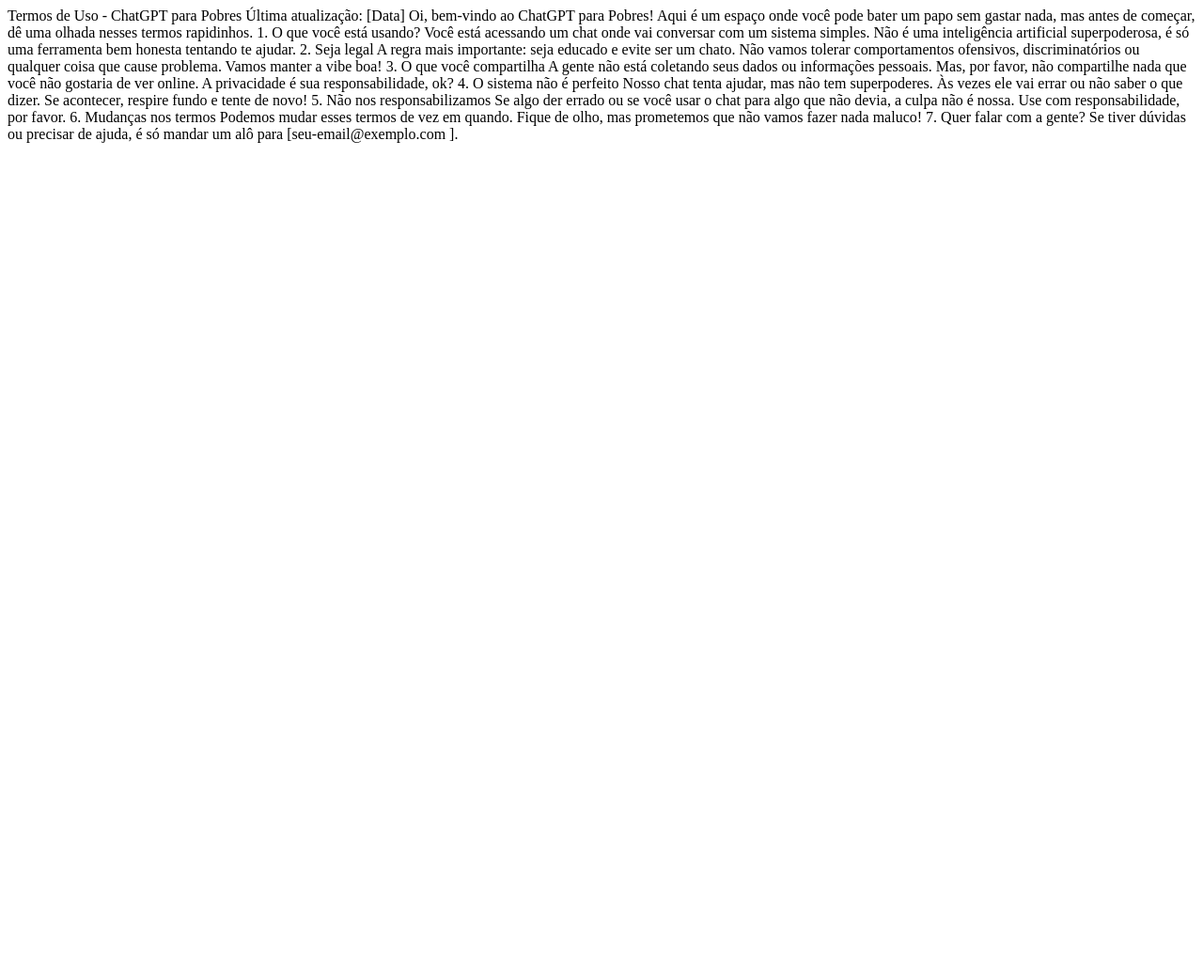
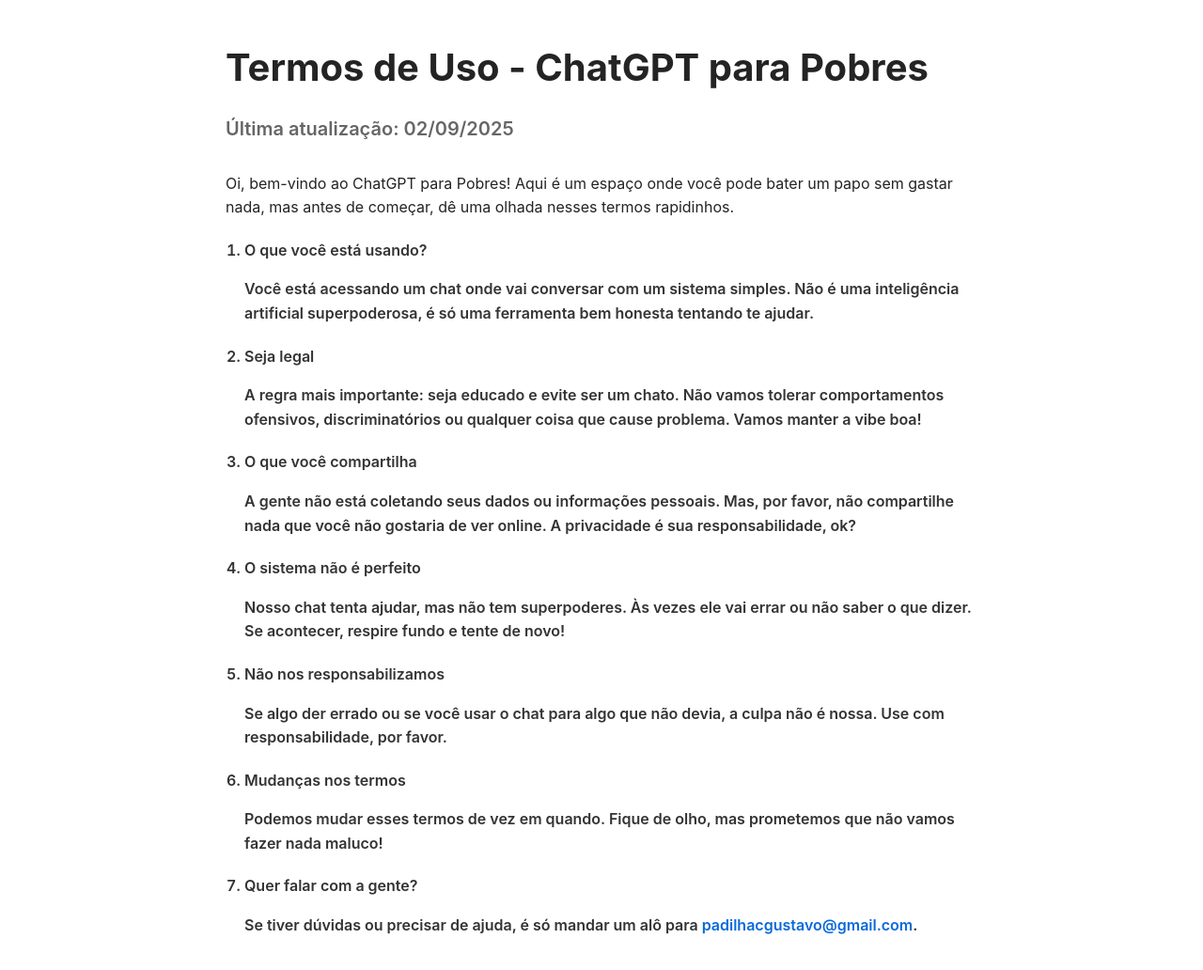
Before and after one commit to GustavoCPadilha/DesenvolvedorSistemasCEDUP, a plain HTML site: page Programacao Web-II/ChatGPT/termos.html in a window 1280 px wide. Shown: the whole page at 94% size. Before the commit the page ends 800 px from the top, so only its background shows below. Drawn offline with Linux system fonts and the light colour scheme.

Commit message:
Add files via upload

```diff
--- a/Programacao Web-II/ChatGPT/style.css
+++ b/Programacao Web-II/ChatGPT/style.css
@@ -1,7 +1,7 @@
 @charset "UTF-8";
 
 * {
-    font-family: Arial, Helvetica, sans-serif;
+    font-family: "Inter", -apple-system, BlinkMacSystemFont, "Segoe UI", Roboto, Oxygen, Ubuntu, Cantarell, "Open Sans", "Helvetica Neue", sans-serif;
 }
 
 body {
@@ -22,7 +22,7 @@
 
 img {
     display: inline-block;
-    padding: 20px;
+    margin: 20px;
 }
 
 h1, h2 {
@@ -38,12 +38,21 @@
     margin: 100px;
 }
 
+a {
+    color: #0969da;
+    text-decoration: none;
+}
+
+a:hover {
+    text-decoration: underline;
+}
+
 footer p {
     margin: 0px;
 }
 
 footer a {
-    color: black;
+    color: #242424;
 }
 
 button {
@@ -89,7 +98,7 @@
 }
 
 #cadastro {
-    color: black;
+    color: #242424;
     background-color: white;
     border: 1px solid rgb(172, 172, 172);
     margin-right: 10px;
--- /dev/null
+++ b/Programacao Web-II/ChatGPT/styleAlternativo.css
@@ -0,0 +1,45 @@
+body {
+    font-family: "Inter", -apple-system, BlinkMacSystemFont, "Segoe UI", Roboto, Oxygen, Ubuntu, Cantarell, "Open Sans", "Helvetica Neue", sans-serif;
+    background-color: white;
+    color: #242424;
+    max-width: 800px;
+    margin: 40px auto;
+    padding: 0 20px;
+    line-height: 1.6;
+}
+
+h1 {
+    font-weight: 700;
+    font-size: 40px;
+    margin-bottom: 10px;
+}
+
+h2 {
+    font-weight: 600;
+    font-size: 20px;
+    margin-bottom: 30px;
+    color: #666666;
+}
+
+ol {
+    padding-left: 20px;
+}
+
+ol li {
+    margin-bottom: 20px;
+    font-weight: 600;
+    color: #333333;
+}
+
+p {
+    margin-bottom: 20px;
+}
+
+a {
+    color: #0969da;
+    text-decoration: none;
+}
+
+a:hover {
+    text-decoration: underline;
+}
--- a/Programacao Web-II/ChatGPT/termos.html
+++ b/Programacao Web-II/ChatGPT/termos.html
@@ -1,44 +1,50 @@
 <!DOCTYPE html>
 <html lang="pt-br">
 <head>
-    <meta charset="UTF-8">
-    <meta name="viewport" content="width=device-width, initial-scale=1.0">
-    <title>Termos de Uso</title>
+    <meta charset="UTF-8" />
+    <meta name="viewport" content="width=device-width, initial-scale=1" />
+    <title>Termos de Uso - ChatGPT para Pobres</title>
+    <link rel="stylesheet" href="styleAlternativo.css">
+    <link rel="shortcut icon" href="imgs/logo.png" type="image/x-icon" />
 </head>
 <body>
-    Termos de Uso - ChatGPT para Pobres
+    <h1>Termos de Uso - ChatGPT para Pobres</h1>
 
-    Última atualização: [Data]
+    <h2>Última atualização: 02/09/2025</h2>
 
-    Oi, bem-vindo ao ChatGPT para Pobres! Aqui é um espaço onde você pode bater um papo sem gastar nada, mas antes de começar, dê uma olhada nesses termos rapidinhos.
+    <p>
+        Oi, bem-vindo ao ChatGPT para Pobres! Aqui é um espaço onde você pode bater um papo sem gastar nada, mas antes de começar, dê uma olhada nesses termos rapidinhos.
+    </p>
 
-    1. O que você está usando?
-
-    Você está acessando um chat onde vai conversar com um sistema simples. Não é uma inteligência artificial superpoderosa, é só uma ferramenta bem honesta tentando te ajudar.
-
-    2. Seja legal
-
-    A regra mais importante: seja educado e evite ser um chato. Não vamos tolerar comportamentos ofensivos, discriminatórios ou qualquer coisa que cause problema. Vamos manter a vibe boa!
-
-    3. O que você compartilha
-
-    A gente não está coletando seus dados ou informações pessoais. Mas, por favor, não compartilhe nada que você não gostaria de ver online. A privacidade é sua responsabilidade, ok?
-
-    4. O sistema não é perfeito
-
-    Nosso chat tenta ajudar, mas não tem superpoderes. Às vezes ele vai errar ou não saber o que dizer. Se acontecer, respire fundo e tente de novo!
-
-    5. Não nos responsabilizamos
-
-    Se algo der errado ou se você usar o chat para algo que não devia, a culpa não é nossa. Use com responsabilidade, por favor.
-
-    6. Mudanças nos termos
-
-    Podemos mudar esses termos de vez em quando. Fique de olho, mas prometemos que não vamos fazer nada maluco!
-
-    7. Quer falar com a gente?
-
-    Se tiver dúvidas ou precisar de ajuda, é só mandar um alô para [seu-email@exemplo.com
-    ].
+    <ol>
+        <li>
+            O que você está usando?
+            <p>Você está acessando um chat onde vai conversar com um sistema simples. Não é uma inteligência artificial superpoderosa, é só uma ferramenta bem honesta tentando te ajudar.</p>
+        </li>
+        <li>
+            Seja legal
+            <p>A regra mais importante: seja educado e evite ser um chato. Não vamos tolerar comportamentos ofensivos, discriminatórios ou qualquer coisa que cause problema. Vamos manter a vibe boa!</p>
+        </li>
+        <li>
+            O que você compartilha
+            <p>A gente não está coletando seus dados ou informações pessoais. Mas, por favor, não compartilhe nada que você não gostaria de ver online. A privacidade é sua responsabilidade, ok?</p>
+        </li>
+        <li>
+            O sistema não é perfeito
+            <p>Nosso chat tenta ajudar, mas não tem superpoderes. Às vezes ele vai errar ou não saber o que dizer. Se acontecer, respire fundo e tente de novo!</p>
+        </li>
+        <li>
+            Não nos responsabilizamos
+            <p>Se algo der errado ou se você usar o chat para algo que não devia, a culpa não é nossa. Use com responsabilidade, por favor.</p>
+        </li>
+        <li>
+            Mudanças nos termos
+            <p>Podemos mudar esses termos de vez em quando. Fique de olho, mas prometemos que não vamos fazer nada maluco!</p>
+        </li>
+        <li>
+            Quer falar com a gente?
+            <p>Se tiver dúvidas ou precisar de ajuda, é só mandar um alô para <a href="mailto:padilhacgustavo@gmail.com">padilhacgustavo@gmail.com</a>.</p>
+        </li>
+    </ol>
 </body>
 </html>
```
Also changed, not shown: Programacao Web-II/ChatGPT/index.html (+26 -31 lines), Programacao Web-II/ChatGPT/privacidade.html (+50 -0 lines), Programacao Web-II/ChatGPT/imgs/iaas.png (added), Programacao Web-II/ChatGPT/imgs/infraestrutura.png (added), Programacao Web-II/ChatGPT/imgs/paas.png (added), Programacao Web-II/ChatGPT/imgs/saas.png (added), Programacao Web-II/ChatGPT/imgs/virtualizacao.png (added).
